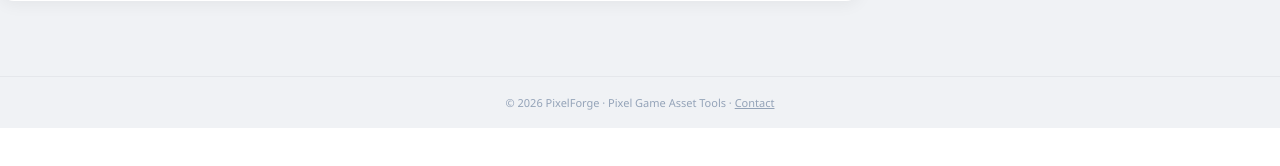
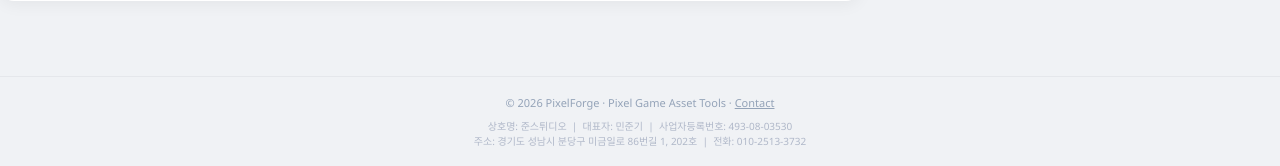
Before and after one commit to joongix-hash/ai-font-saas, a Flask app: page / in a window 1280 px wide. Shown: the part 1072-1238 px from the top of the page. Before the commit the page ends 1200 px from the top, so only its background shows below. Run offline with Flask 3, Linux system fonts and the light colour scheme.

Commit message:
Add business details to footer
Added business information to the footer section.

```diff
--- a/backend/templates/index.html
+++ b/backend/templates/index.html
@@ -185,6 +185,7 @@
         .btn-fb:hover{background:#334155;}
 
         /* ── Footer ───────────────────────────── */
+        .footer-biz{margin-top:8px;font-size:10px;color:#b0b8c9;}
         .footer{text-align:center;padding:18px;font-size:11px;color:#94a3b8;border-top:1px solid #e5e7eb;}
     </style>
 </head>
@@ -733,6 +734,10 @@
 <footer class="footer">
     © 2026 PixelForge · Pixel Game Asset Tools ·
     <a href="mailto:support@pixelforge.com" style="color:#94a3b8;">Contact</a>
+            <div class="footer-biz">
+                상호명: 준스튀디오 &nbsp;|&nbsp; 대표자: 민준기 &nbsp;|&nbsp; 사업자등록번호: 493-08-03530<br>
+                주소: 경기도 성남시 분당구 미금일로 86번길 1, 202호 &nbsp;|&nbsp; 전화: 010-2513-3732
+            </div>
 </footer>
 
 <!-- ── Pricing Modal ──────────────────────────────────────────── -->
```
